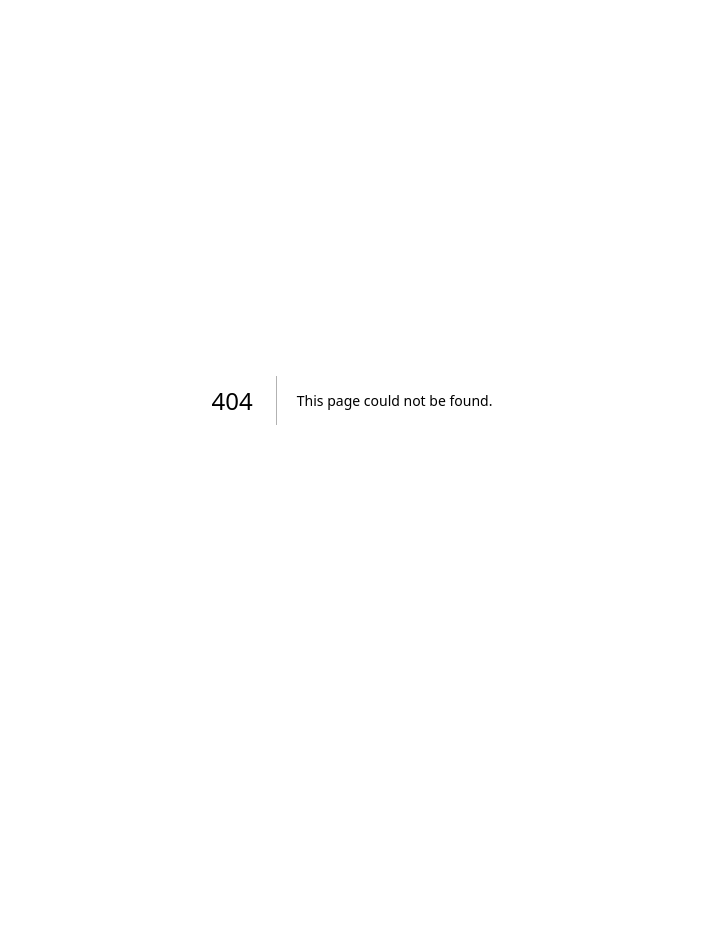
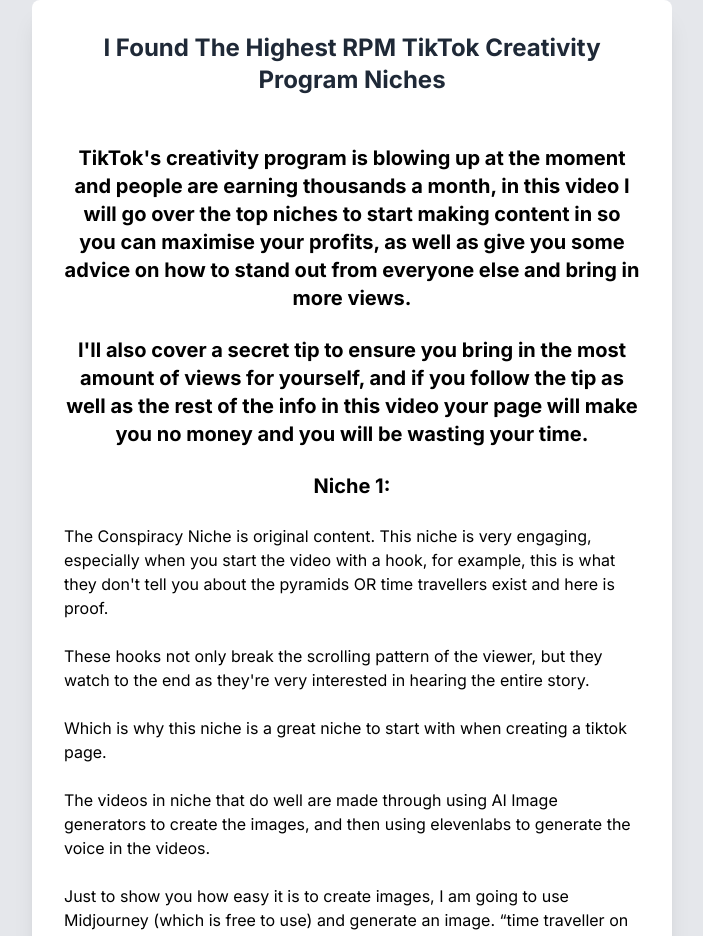
Before and after one commit to theqasim/WW, a Next.js app: page /lessons/besttiktokniches in a window 1280 px wide. Before the commit this address had no page. Shown: the top 936 px of the page, without its empty margins (288-991 px from the left). Before the commit the page ends 800 px from the top, so only its background shows below. Built offline with nearby package versions, Linux system fonts and the light colour scheme.

Commit message:
new lesson

```diff
--- /dev/null
+++ b/src/app/lessons/besttiktokniches/page.tsx
@@ -0,0 +1,160 @@
+"use client";
+
+import React from "react";
+import Link from "next/link";
+import YouTube from "react-youtube";
+import { useEffect, useRef } from "react";
+import Backtolessons from "@/components/backtolessons";
+
+const VideoBlog: React.FC = () => {
+  const opts = {
+    height: "390",
+    width: "640",
+    playerVars: {
+      autoplay: 1,
+    },
+  };
+
+  const onReady = (event: { target: { pauseVideo: () => void } }) => {
+    event.target.pauseVideo();
+  };
+
+  return (
+    <div className="min-h-screen bg-gray-200 flex items-center justify-center">
+      <div className="bg-white p-8 rounded-lg shadow-xl w-4/5 md:w-2/3 lg:w-1/2 space-y-6">
+        <h1 className="text-2xl font-bold mb-4 text-center text-gray-800">
+          I Found The Highest RPM TikTok Creativity Program Niches{" "}
+        </h1>
+        <div className="flex justify-center">
+          <YouTube videoId="N5_x1olKD8s" opts={opts} onReady={onReady} />
+        </div>
+        <h2 className="text-xl font-bold text-center">
+          TikTok&apos;s creativity program is blowing up at the moment and
+          people are earning thousands a month, in this video I will go over the
+          top niches to start making content in so you can maximise your
+          profits, as well as give you some advice on how to stand out from
+          everyone else and bring in more views.
+        </h2>
+        <h2 className="text-xl font-bold text-center">
+          I&apos;ll also cover a secret tip to ensure you bring in the most
+          amount of views for yourself, and if you follow the tip as well as the
+          rest of the info in this video your page will make you no money and
+          you will be wasting your time.
+        </h2>
+        <h2 className="text-xl font-bold text-center">Niche 1:</h2>
+        <p>
+          The Conspiracy Niche is original content. This niche is very engaging,
+          especially when you start the video with a hook, for example, this is
+          what they don&apos;t tell you about the pyramids OR time travellers
+          exist and here is proof.
+        </p>
+        <p>
+          These hooks not only break the scrolling pattern of the viewer, but
+          they watch to the end as they&apos;re very interested in hearing the
+          entire story.
+        </p>
+        <p>
+          Which is why this niche is a great niche to start with when creating a
+          tiktok page.
+        </p>
+        <p>
+          The videos in niche that do well are made through using AI Image
+          generators to create the images, and then using elevenlabs to generate
+          the voice in the videos.
+        </p>
+        <p>
+          Just to show you how easy it is to create images, I am going to use
+          Midjourney (which is free to use) and generate an image. “time
+          traveller on a pyramid”
+        </p>
+        <img src="/resources/midjourneyresults.png"></img>
+
+        <p>
+          As you can see these images are great quality, and if you pair this
+          with a solid hood, and the AI voice, you will get a highly engaging
+          video that will get views and make you money.
+        </p>
+        <p>
+          Again, Midjourney is completely free so you can do this process over
+          and over again and bring in easy views for your page.
+        </p>
+        <p>
+          People love hearing conspiracy theories and there&apos;s thousands out
+          there so you will never run out of content.
+        </p>
+        <h2 className="text-xl font-bold text-center">Niche 2:</h2>
+        <p>
+          Moving onto Reddit style tiktok videos, I&apos;m sure you&apos;ve seen
+          this when you&apos;re scrolling on Tiktok.
+        </p>
+        <p>
+          TikTok pages in this niche are bringing in millions of views on a
+          consistent basis and the content is so easy to make and get views on.
+        </p>
+        <p>
+          The reason why this niche does so well is because naturally we pay
+          more attention as humans when a story is being told, and all these
+          reddit tiktok videos are stories, so the avd increases and that
+          validates the video to tiktok to push it more.
+        </p>
+        <p>
+          How you make these videos is by finding some generic content to have
+          in the background, find a reddit story, use elevenlabs for the ai
+          voice and you&apos;re set.
+        </p>
+        <p>You can pump out 5 videos like this in under an hour with ease.</p>
+        <p>
+          If you want to learn more about editing these types of videos to bring
+          in more views and money for your page, check the link in the
+          description, but this is a great niche to do as well.
+        </p>
+        <h2 className="text-xl font-bold text-center">Niche 3:</h2>
+        <p>
+          You&apos;ve definitely seen this from time to time whilst scrolling
+          and the content takes two things and it presents it to you, waits a
+          few seconds and then shows you the answer.
+        </p>
+        <p>
+          Now this is a method that not many people know about that allows you
+          to make 50 of these videos in under 30 minutes. Canva has a feature
+          that allows you to create designs in bulk, if you use this and push
+          out content, you can get ahead of the competition very easily.
+        </p>
+        <p>
+          You make these videos by searching up a fact you want to display, get
+          pictures of the two competing sides, and edit it together. You can
+          even add some comedy to the video to get people to comment about it
+          which increases engagement and reach, here&apos;s an example
+        </p>
+        <p>
+          It&apos;s a great niche to do, and especially with the Canv feature.
+        </p>
+        <h2 className="text-xl font-bold text-center">
+          It&apos;s very easy to implement and it will improve your ability to
+          make money online.
+        </h2>
+        <h2 className="text-xl font-bold text-center">
+          Secret about TikTok Pages:
+        </h2>
+        <p>
+          Now you&apos;ll notice I&apos;ve only suggested original content
+          TikTok pages, the reason for this is because TikTok is starting to
+          take down these pages and disqualifying their application to the
+          creativity program due to “unoriginal content”. This means TikTok will
+          not pay you for the views you get.
+        </p>
+        <p>
+          So to save yourself from building up these pages and wasting hours of
+          your time, stick with original content, use the tips I mentioned in
+          this video to boost your views and bring in easy money for yourself.
+        </p>
+        <div className="text-gray-700 space-y-4">
+          <p>With that being said, I wish you the best of luck 🤝</p>
+        </div>
+        <Backtolessons />
+      </div>
+    </div>
+  );
+};
+
+export default VideoBlog;
--- a/src/components/lessonsarchive.tsx
+++ b/src/components/lessonsarchive.tsx
@@ -5,6 +5,14 @@ import React, { useState } from "react";
 const lessonsData = [
   {
     id: 1,
+    title: "I Found The Highest RPM TikTok Creativity Program Niches",
+    description:
+      "You hear many people talk about making money through the creativity program on TikTok, but what is the best type of content to make for the greatest return? I found the highest paying TikTok niches and I show you exactly how to make the content too.",
+    imageUrl: "/resources/besttiktokniches.jpg",
+    link: "/lessons/besttiktokniches",
+  },
+  {
+    id: 2,
     title: "I Started Making $10,000/mo After Learning this FORGOTTEN Law",
     description:
       "Making money online does require execution on an idea, but also the correct mindset to excel at it. I used this law when I first started making money online, and I still do till this day, so do many other successful people, trust me try this out and see what happens in your life.",
@@ -12,7 +20,7 @@ const lessonsData = [
     link: "/lessons/lawtomake$10kamonth",
   },
   {
-    id: 2,
+    id: 3,
     title: "Laziest Way to Make Money Online For Beginners ($100/day)",
     description:
       "Making money online is often overcomplicated by many, people buy get rich quick schemes and crypto courses in the hopes of making some money, the reality is it's much easier than you think. I will show you the framework the top people in the industry use to make money online.",
@@ -20,7 +28,7 @@ const lessonsData = [
     link: "/lessons/laziestwaytomakemoneyonline",
   },
   {
-    id: 3,
+    id: 4,
     title: "I Tried Dropshipping For 30 Days To Prove It's Not Dead",
     description:
       "Dropshipping is one of the most popular business models on the internet at the moment, a lot of claim it is dead. I tried Dropshipping for 30 days to prove it is not dead, but also easy to start as a complete beginner. If you follow the strategies in this lesson, you will find success with Dropshipping.",
@@ -28,7 +36,7 @@ const lessonsData = [
     link: "/lessons/dropshippingisnotdead",
   },
   {
-    id: 4,
+    id: 5,
     title: "Make Your First $1000 in 24 hours TYPING",
     description:
       "If you're someone that has no monetizable skills, this is for you. Imagine you could make money, just from typing? This is what I will teach you how to do in this lesson, going from finding potential clients, to how to perform this service, to how to be successful at this.",
@@ -36,7 +44,7 @@ const lessonsData = [
     link: "/lessons/make$1000in24hours",
   },
   {
-    id: 5,
+    id: 6,
     title: "Easiest Way To Make $10k/Month In 2023 (TikTok Creativity Program)",
     description:
       "Making $10k a month is a big goal for many, but what if it was much easier to attain than you think? TikTok invested $1 Billion into their Creativity program, using that I will show you how to start making easy money by posting TikTok's and monetizing the views.",
@@ -44,7 +52,7 @@ const lessonsData = [
     link: "/lessons/easiestwaytomake10kamonth",
   },
   {
-    id: 6,
+    id: 7,
     title: "I found the 5 laziest ways to make money online",
     description:
       "Have you ever wanted to make money online? But don't want to spend a ton of time building a business to do so? I will show you the easiest ways to make money online as a complete beginner. I currently use some of these methods too, so rest assured they work very well.",
@@ -52,7 +60,7 @@ const lessonsData = [
     link: "/lessons/fivewaystomakemoney",
   },
   {
-    id: 7,
+    id: 8,
     title: "How to Make AI Historical Content",
     description:
       "Have you ever wanted to make viral content? This lesson is for you, I will show you how to make viral content that will not only allow you to garner a lot of views but also a lot of money with minimal effort. With the help of AI, you can make engaging content to build an audience and make yourself money.",
@@ -60,7 +68,7 @@ const lessonsData = [
     link: "/lessons/makeaihistoricalcontent",
   },
   {
-    id: 8,
+    id: 9,
     title: "How to Make Money with ChatGPT ($1000/day)",
     description:
       "Making money with AI is very easy, but the key is making it passive so you can apply minimal effort whilst still making a lot of money. I will show you in this lesson how to do that. You can very easily make $1000+ a day using these methods, but always remember that all these methods require consistency to make them work.",
@@ -68,7 +76,7 @@ const lessonsData = [
     link: "/lessons/makemoneywithchatgpt",
   },
   {
-    id: 9,
+    id: 10,
     title: "How to make money as a teen with $0",
     description:
       "Struggling to make money online? Have no idea where to start? I've been there, I have been making online for 6 years, since the age of 14. I have tested a variety of business models and side hustles. I will teach you the easiest and best way to make money online, and the best part is you need $0 to start.",
@@ -76,7 +84,7 @@ const lessonsData = [
     link: "/lessons/makemoneywith$0",
   },
   {
-    id: 10,
+    id: 11,
     title: "How to Start Dropshipping with $0 (FREE COURSE)",
     description:
       "Dropshipping is a very popular business model, and it has been around for a long time. It has a resurgence over the past year with a lot of people attempting it, and a lot of them are doing it incorrectly. Leading them to waste their time and money. In this lesson, I will teach you exactly how to Dropshipping and do it successfully.",
--- a/src/middleware.ts
+++ b/src/middleware.ts
@@ -11,6 +11,7 @@ export const config = {
     "/lessons/make$1000in24hours",
     "/lessons/dropshippingisnotdead",
     "/lessons/laziestwaytomakemoneyonline",
-    "/lessons/lawtomake$10kamonth"
+    "/lessons/lawtomake$10kamonth",
+    "/lessons/besttiktokniches"
   ],
 };
```
Also changed, not shown: public/resources/besttiktokniches.jpg (added), 1 other file (tests, documents, lock files or other folders).
